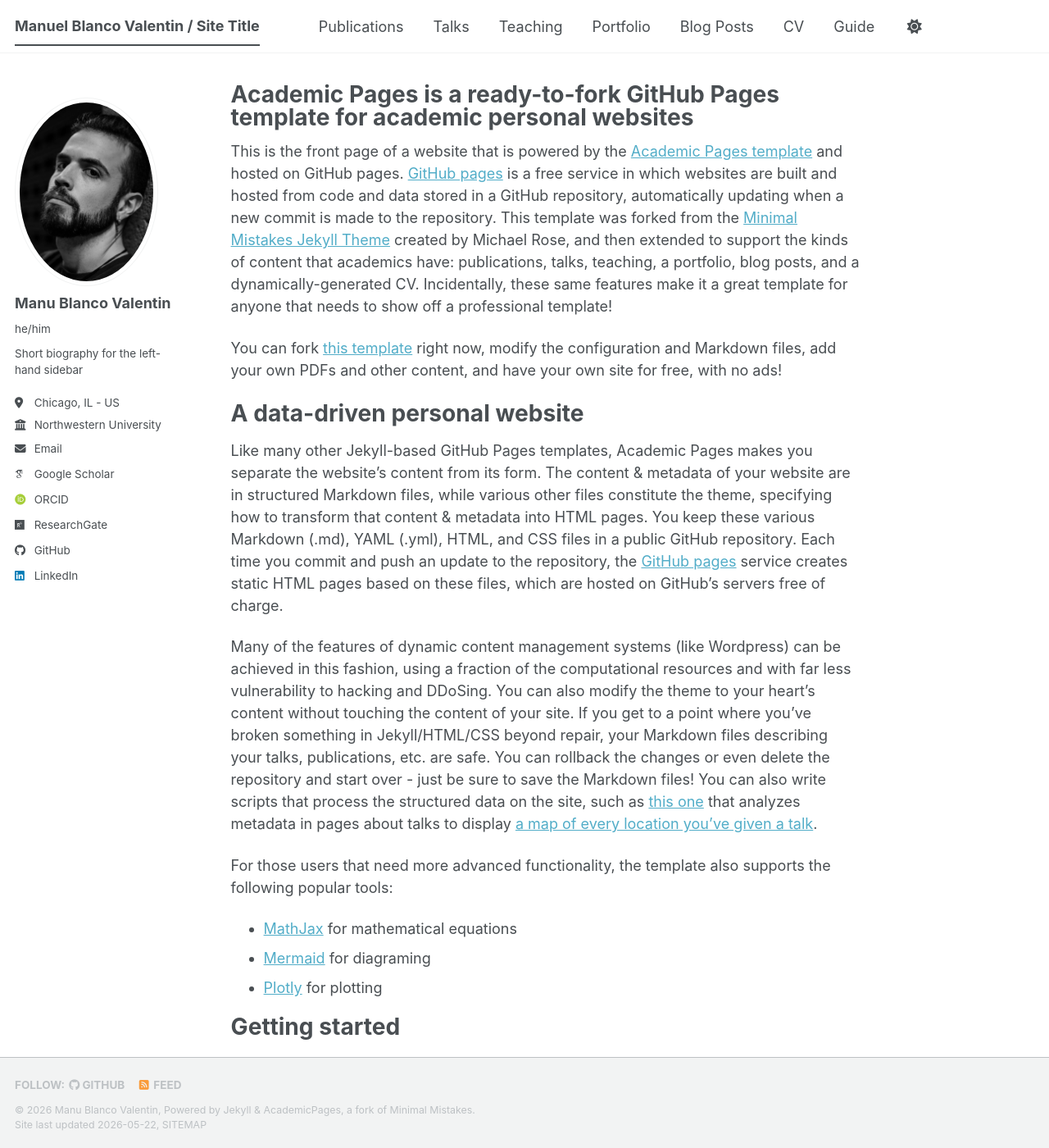
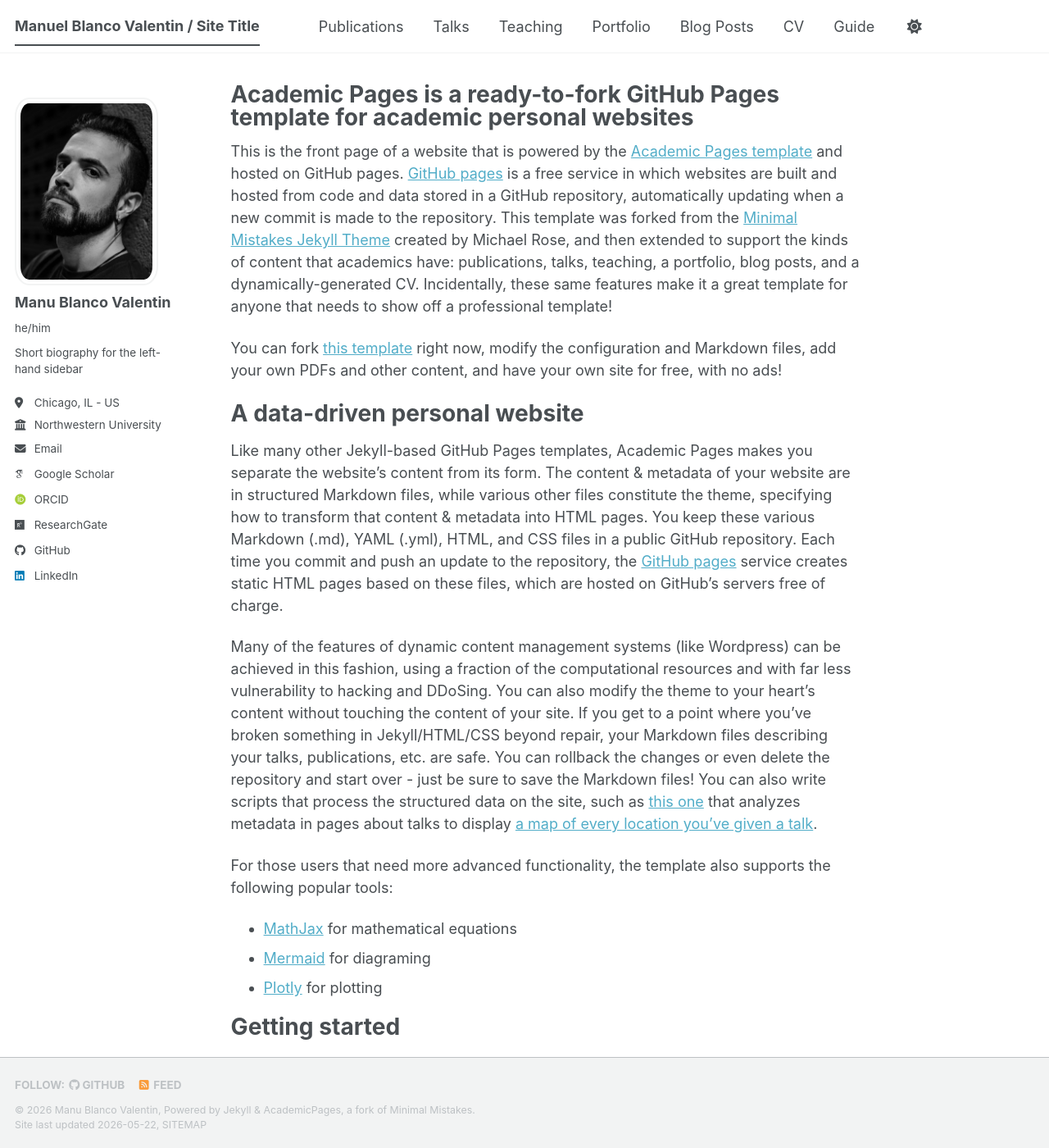
Before and after one commit to manuelblancovalentin/manuelblancovalentin.github.io, a Jekyll site: the page built from _pages/about.md, in a window 1280 px wide and 1400 px high. Shown: the whole window at 82% size. Built offline with Jekyll 4.4.1, drawn with Linux system fonts in a browser that asks for light colours; some web fonts are replaced; a script bundle is joined from its source files by our own code; library files that are not in the unit come from our copies.

Commit message:
Fixed ugly image display css.

```diff
--- a/_sass/layout/_sidebar.scss
+++ b/_sass/layout/_sidebar.scss
@@ -155,11 +155,11 @@
 
   img {
     max-width: 175px;
-    border-radius: 50%;
+    border-radius: 10%;
 
     @include breakpoint($large) {
       padding: 5px;
-      border: 1px solid var(--global-border-color);
+      border: 2px solid var(--global-border-color);
     }
   }
 }
```
